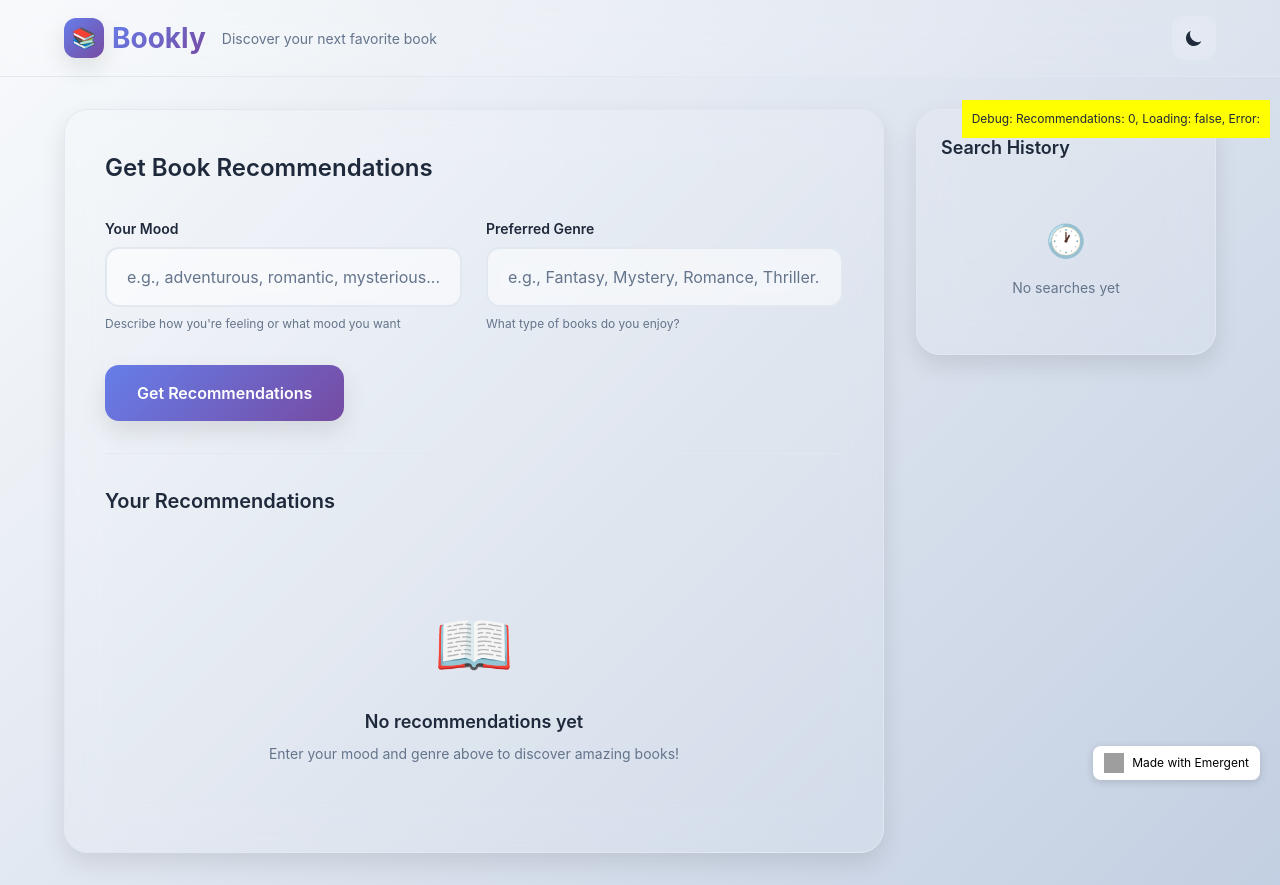
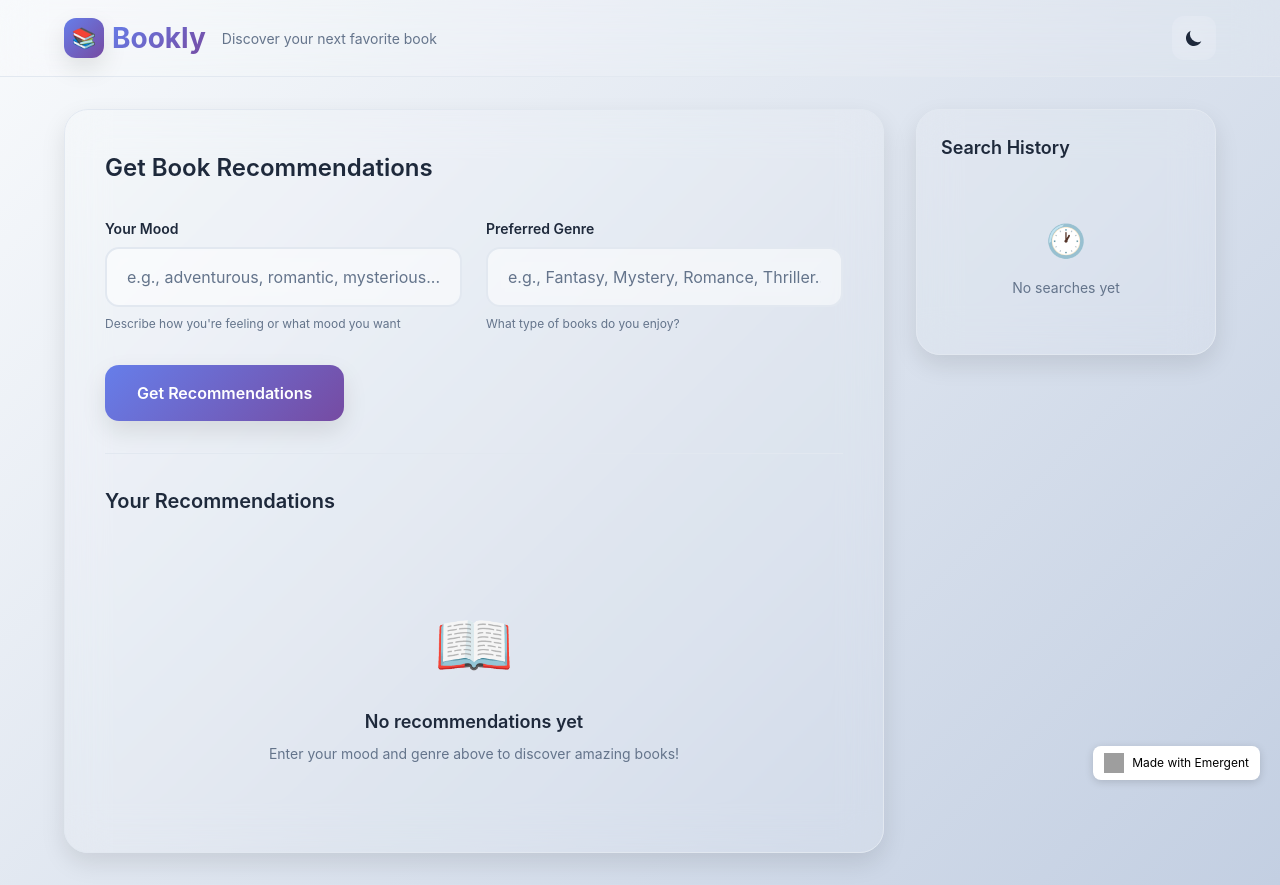
Before and after one commit to Aar2284/Bookly-app, a React (Create React App) app in the folder frontend/: page / in a window 1280 px wide. Built offline with nearby package versions, Linux system fonts and the light colour scheme; grey boxes are pictures that could not be loaded.

Commit message:
Fixed some minor errors

```diff
--- a/frontend/src/App.js
+++ b/frontend/src/App.js
@@ -162,11 +162,6 @@ function App() {
 
   return (
     <div className={`app-container ${isDarkMode ? 'dark' : ''}`}>
-      {/* Debug Info - Remove after testing */}
-      <div style={{position: 'fixed', top: '100px', right: '10px', background: 'yellow', padding: '10px', fontSize: '12px', zIndex: 1000}}>
-        Debug: Recommendations: {recommendations.length}, Loading: {loading.toString()}, Error: {error}
-      </div>
-
       {/* Header */}
       <header className="app-header">
         <div className="header-content">
```
